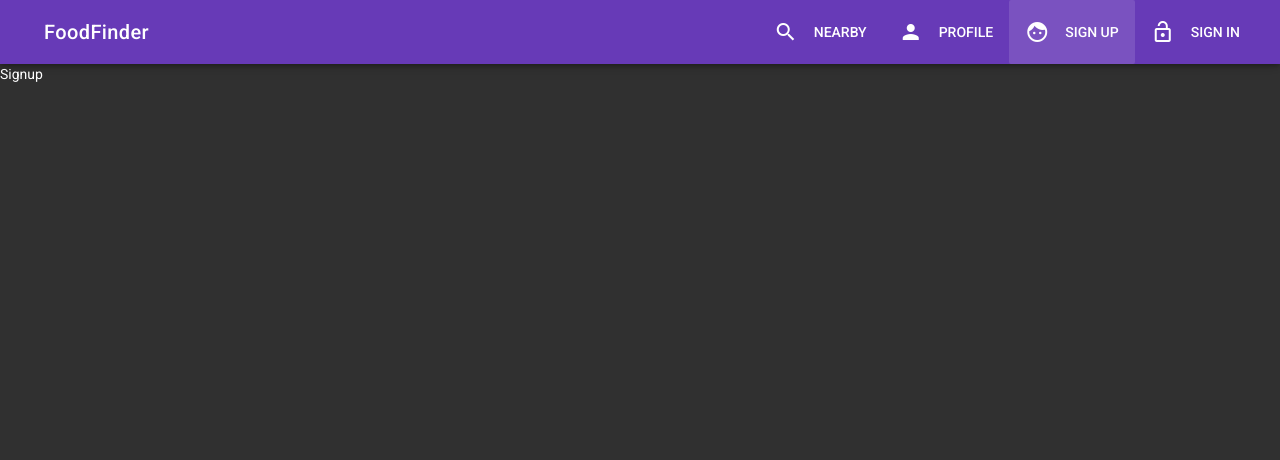
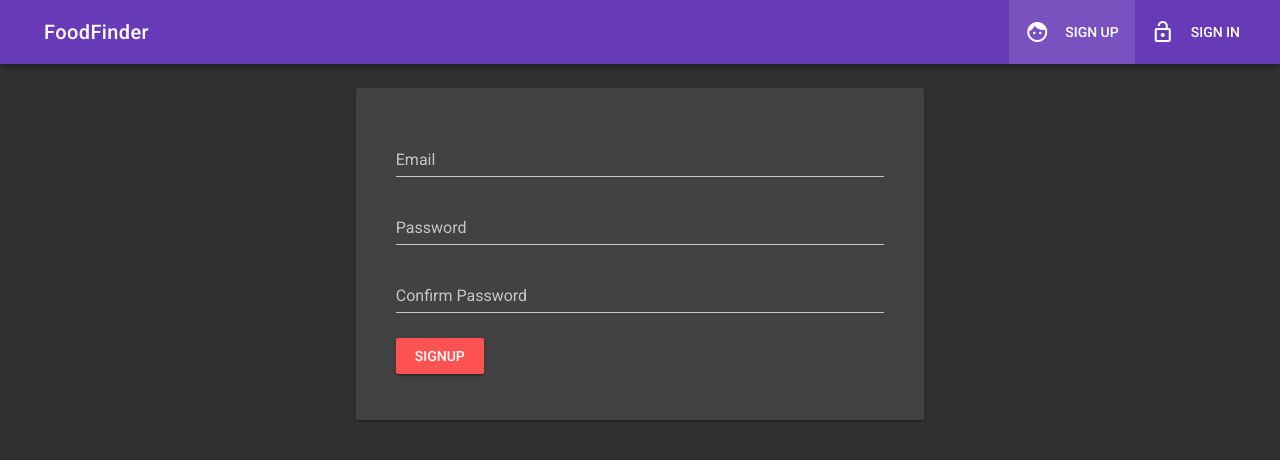
Before and after one commit to npkumar/food-finder, a Vue app: page /signup in a window 1280 px wide. Shown: the top 460 px of the page. Built offline with nearby package versions, Linux system fonts and the light colour scheme.

Commit message:
Add authentication via firebase

```diff
--- a/package.json
+++ b/package.json
@@ -13,6 +13,7 @@
     "build": "node build/build.js"
   },
   "dependencies": {
+    "firebase": "^4.11.0",
     "moment": "^2.21.0",
     "vue": "^2.5.2",
     "vue-router": "^3.0.1",
--- a/src/App.vue
+++ b/src/App.vue
@@ -54,18 +54,12 @@
 export default {
   data () {
     return {
-      sideNav: false,
-      menuItems: [
-        {
-          icon: 'search',
-          content: 'Nearby',
-          link: '/restaurants'
-        },
-        {
-          icon: 'person',
-          content: 'Profile',
-          link: '/profile'
-        },
+      sideNav: false
+    }
+  },
+  computed: {
+    menuItems () {
+      let menuItems = [
         {
           icon: 'face',
           content: 'Sign Up',
@@ -77,6 +71,30 @@ export default {
           link: '/signin'
         }
       ]
+
+      if (this.userIsAuthenticated) {
+        menuItems = [
+          {
+            icon: 'search',
+            content: 'Nearby',
+            link: '/restaurants'
+          },
+          {
+            icon: 'person',
+            content: 'Profile',
+            link: '/profile'
+          },
+          {
+            icon: 'settings_power',
+            content: 'Logout',
+            link: '/logout'
+          }
+        ]
+      }
+      return menuItems
+    },
+    userIsAuthenticated () {
+      return this.$store.getters.user !== null
     }
   }
 }
--- a/src/components/Restaurant/Restaurant.vue
+++ b/src/components/Restaurant/Restaurant.vue
@@ -14,7 +14,7 @@
             height="300px"
           >
           </v-card-media>
-          <v-card-actions>
+          <v-card-actions v-show="userIsAuthenticated">
             <v-btn class="accent ml-2" small>
               <v-icon left small>star</v-icon>
               Favourite
@@ -31,7 +31,7 @@
               </a>
             </div>
 
-            <div>
+            <div v-show="userIsAuthenticated">
               <v-layout row wrap>
                 <v-flex xs12>
                   <form @submit.prevent="onCreateReview">
@@ -102,6 +102,9 @@ export default {
     },
     restaurant () {
       return this.$store.getters.loadedResturant(this.id)
+    },
+    userIsAuthenticated () {
+      return this.$store.getters.user !== null
     }
   },
   methods: {
--- /dev/null
+++ b/src/components/User/Logout.vue
@@ -0,0 +1,12 @@
+<template>
+
+</template>
+
+<script>
+export default {
+  created () {
+    this.$store.dispatch('signOutUser')
+    this.$router.push('/')
+  }
+}
+</script>
--- a/src/components/User/Signin.vue
+++ b/src/components/User/Signin.vue
@@ -1,8 +1,80 @@
 <template>
-  <div>Signin</div>
+  <v-container>
+    <v-layout row>
+      <v-flex xs12 sm6 offset-sm3>
+        <v-card>
+          <v-card-text>
+            <v-container>
+              <form @submit.prevent="onSignin">
+                <v-layout row>
+                  <v-flex xs12>
+                    <v-text-field
+                      name="email"
+                      id="email"
+                      label="Email"
+                      v-model="email"
+                      type="email"
+                      required
+                    >
+                    </v-text-field>
+                  </v-flex>
+                </v-layout>
+                <v-layout row>
+                  <v-flex xs12>
+                    <v-text-field
+                      name="password"
+                      id="password"
+                      label="Password"
+                      v-model="password"
+                      type="password"
+                      required
+                    >
+                    </v-text-field>
+                  </v-flex>
+                </v-layout>
+                <v-layout row>
+                  <v-flex xs12>
+                    <v-btn type="submit" class="accent ml-0">Signin
+                    </v-btn>
+                  </v-flex>
+                </v-layout>
+              </form>
+            </v-container>
+          </v-card-text>
+        </v-card>
+      </v-flex>
+    </v-layout>
+  </v-container>
 </template>
 
 <script>
 export default {
+  data () {
+    return {
+      email: '',
+      password: ''
+    }
+  },
+  computed: {
+    user () {
+      return this.$store.getters.user
+    }
+  },
+  watch: {
+    user (value) {
+      // if user value is set, we redirect to home
+      if (value) {
+        this.$router.push('/')
+      }
+    }
+  },
+  methods: {
+    onSignin () {
+      this.$store.dispatch('signInUser', {
+        email: this.email,
+        password: this.password
+      })
+    }
+  }
 }
 </script>
--- a/src/components/User/Signup.vue
+++ b/src/components/User/Signup.vue
@@ -1,8 +1,98 @@
 <template>
-  <div>Signup</div>
+  <v-container>
+    <v-layout row>
+      <v-flex xs12 sm6 offset-sm3>
+        <v-card>
+          <v-card-text>
+            <v-container>
+              <form @submit.prevent="onSignup">
+                <v-layout row>
+                  <v-flex xs12>
+                    <v-text-field
+                      name="email"
+                      id="email"
+                      label="Email"
+                      v-model="email"
+                      type="email"
+                      required
+                    >
+                    </v-text-field>
+                  </v-flex>
+                </v-layout>
+                <v-layout row>
+                  <v-flex xs12>
+                    <v-text-field
+                      name="password"
+                      id="password"
+                      label="Password"
+                      v-model="password"
+                      type="password"
+                      required
+                    >
+                    </v-text-field>
+                  </v-flex>
+                </v-layout>
+                <v-layout row>
+                  <v-flex xs12>
+                    <v-text-field
+                      name="confirmPassword"
+                      id="confirmPassword"
+                      label="Confirm Password"
+                      v-model="confirmPassword"
+                      type="password"
+                      :rules="[comparePasswords]"
+                      required
+                    >
+                    </v-text-field>
+                  </v-flex>
+                </v-layout>
+                <v-layout row>
+                  <v-flex xs12>
+                    <v-btn type="submit" class="accent ml-0">Signup
+                    </v-btn>
+                  </v-flex>
+                </v-layout>
+              </form>
+            </v-container>
+          </v-card-text>
+        </v-card>
+      </v-flex>
+    </v-layout>
+  </v-container>
 </template>
 
 <script>
 export default {
+  data () {
+    return {
+      email: '',
+      password: '',
+      confirmPassword: ''
+    }
+  },
+  computed: {
+    comparePasswords () {
+      return this.password !== this.confirmPassword ? 'Passwords do not match' : ''
+    },
+    user () {
+      return this.$store.getters.user
+    }
+  },
+  watch: {
+    user (value) {
+      // if user value is set, we redirect to home
+      if (value) {
+        this.$router.push('/')
+      }
+    }
+  },
+  methods: {
+    onSignup () {
+      this.$store.dispatch('signUpUser', {
+        email: this.email,
+        password: this.password
+      })
+    }
+  }
 }
 </script>
--- /dev/null
+++ b/src/config.json
@@ -0,0 +1,4 @@
+{
+  "firebase": {
+  }
+}
--- a/src/main.js
+++ b/src/main.js
@@ -5,8 +5,10 @@ import Vuetify from 'vuetify'
 import { store } from './store'
 import DateFilter from './filters/date'
 import DistanceFilter from './filters/distance'
+import * as firebase from 'firebase'
 
 import 'vuetify/dist/vuetify.min.css'
+import config from './config'
 
 Vue.use(Vuetify, { theme: {
   primary: '#673AB7',
@@ -28,5 +30,8 @@ new Vue({
   el: '#app',
   router,
   store,
-  render: h => h(App)
+  render: h => h(App),
+  created () {
+    firebase.initializeApp(config.firebase)
+  }
 })
--- a/src/router/index.js
+++ b/src/router/index.js
@@ -8,6 +8,7 @@ import Restaurants from '@/components/Restaurant/Restaurants'
 import Signup from '@/components/User/Signup'
 import Signin from '@/components/User/Signin'
 import Profile from '@/components/User/Profile'
+import Logout from '@/components/User/Logout'
 
 Vue.use(Router)
 
@@ -43,6 +44,11 @@ export default new Router({
       path: '/signup',
       name: 'Signup',
       component: Signup
+    },
+    {
+      path: '/logout',
+      name: 'Logout',
+      component: Logout
     }
   ],
   mode: 'history'
--- a/src/store/index.js
+++ b/src/store/index.js
@@ -1,5 +1,7 @@
 import Vue from 'vue'
 import Vuex from 'vuex'
+import * as firebase from 'firebase'
+
 import data from './data'
 
 Vue.use(Vuex)
@@ -7,10 +9,7 @@ Vue.use(Vuex)
 export const store = new Vuex.Store({
   state: {
     loadedResturants: data.businesses,
-    user: {
-      id: 'batman',
-      favoritedResturants: ['1']
-    }
+    user: null
   },
   mutations: {
     createReview (state, payload) {
@@ -26,6 +25,9 @@ export const store = new Vuex.Store({
 
       // newest reviews first
       resturant.reviews.unshift(payload)
+    },
+    setUser (state, payload) {
+      state.user = payload
     }
   },
   actions: {
@@ -38,6 +40,41 @@ export const store = new Vuex.Store({
       }
 
       commit('createReview', review)
+    },
+    signUpUser ({ commit }, payload) {
+      firebase.auth().createUserWithEmailAndPassword(payload.email, payload.password)
+        .then(user => {
+          const newUser = {
+            id: user.uid,
+            favoritedResturants: []
+          }
+          commit('setUser', newUser)
+        })
+        .catch(err => {
+          console.log(err)
+        })
+    },
+    signInUser ({ commit }, payload) {
+      firebase.auth().signInWithEmailAndPassword(payload.email, payload.password)
+        .then(user => {
+          const existingUser = {
+            id: user.id,
+            favoritedResturants: []
+          }
+          commit('setUser', existingUser)
+        })
+        .catch(err => {
+          console.log(err)
+        })
+    },
+    signOutUser ({ commit }) {
+      firebase.auth().signOut()
+        .then(() => {
+          commit('setUser', null)
+        })
+        .catch(err => {
+          console.log(err)
+        })
     }
   },
   getters: {
@@ -52,6 +89,9 @@ export const store = new Vuex.Store({
           return restaurant.id === restaurantId
         })
       }
+    },
+    user (state) {
+      return state.user
     }
   }
 })
```
Also changed, not shown: 1 other file (tests, documents, lock files or other folders).
